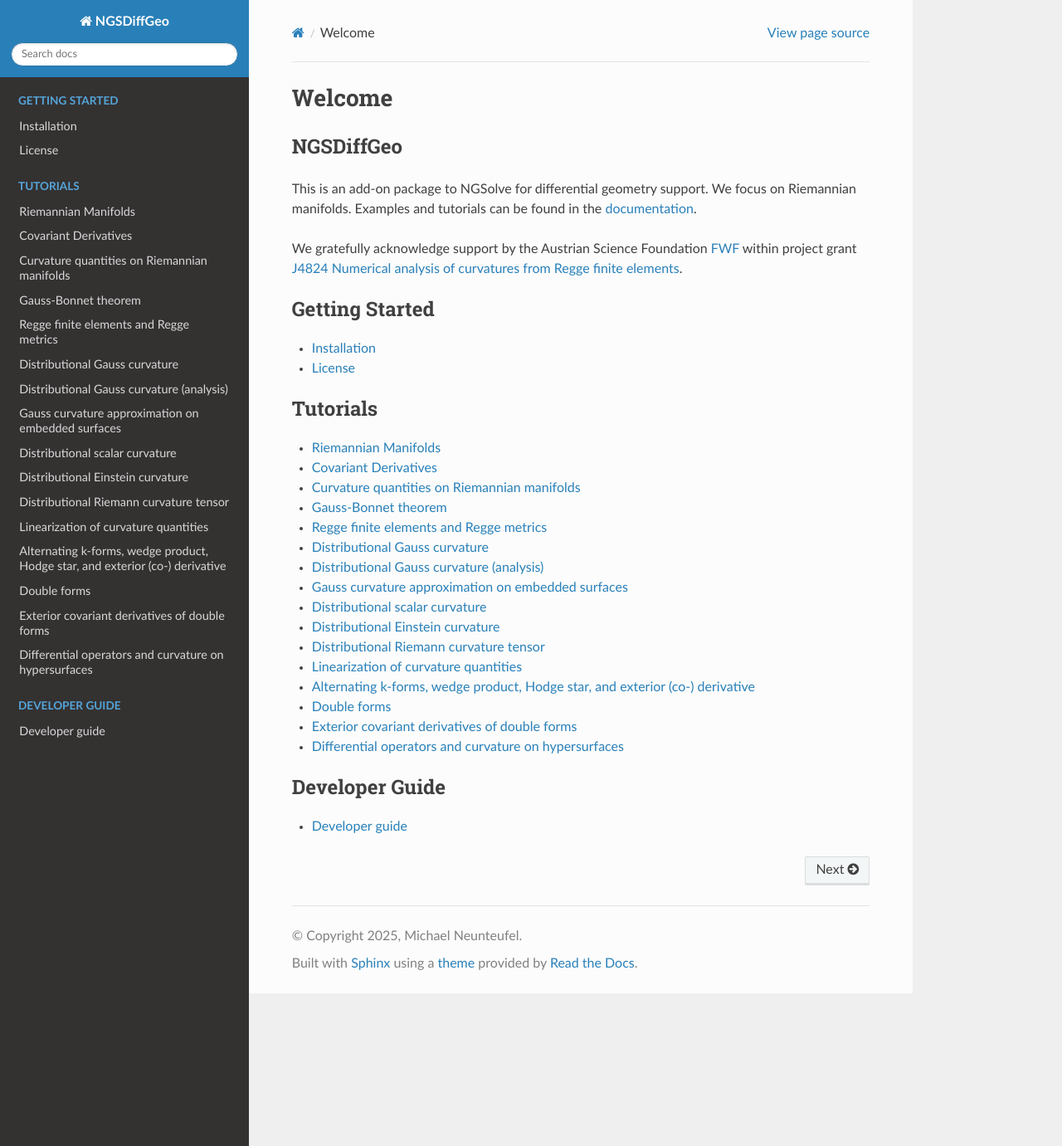
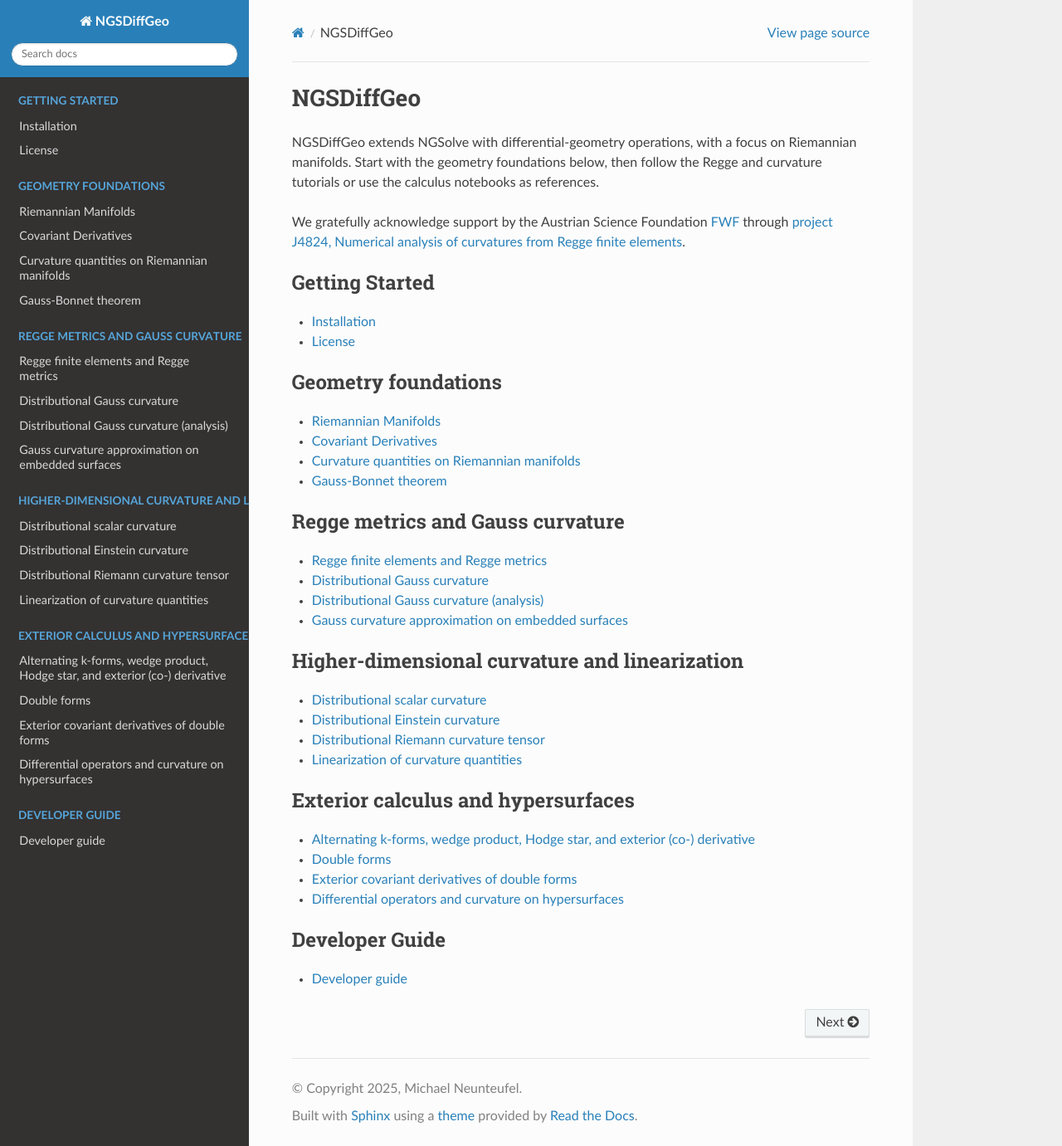
Before and after one commit to MichaelNeunteufel/NGSDiffGeo, a Sphinx documentation site: the page built from docs/index.rst, in a window 1280 px wide and 1381 px high. Shown: the whole window at 83% size. Built offline with Sphinx 7.4.7 and the Read the Docs theme 3.1.0, drawn with Linux system fonts in a browser that asks for light colours; a script that is not in the unit is left out; comment, search, counter and statistics services are not loaded.

Commit message:
restructure docu

```diff
--- a/docs/index.rst
+++ b/docs/index.rst
@@ -1,14 +1,14 @@
-.. NGSDiffGeo documentation master file, created by
-   sphinx-quickstart on Mon Feb 10 12:51:03 2025.
-   You can adapt this file completely to your liking, but it should at least
-   contain the root `toctree` directive.
+NGSDiffGeo
+==========
 
+NGSDiffGeo extends NGSolve with differential-geometry operations, with a focus
+on Riemannian manifolds. Start with the geometry foundations below, then follow
+the Regge and curvature tutorials or use the calculus notebooks as references.
 
-Welcome
-========================
-
-.. include:: ../README.md
-   :parser: myst_parser.sphinx_
+We gratefully acknowledge support by the Austrian Science Foundation
+`FWF <https://www.fwf.ac.at>`_ through
+`project J4824, Numerical analysis of curvatures from Regge finite elements
+<https://www.fwf.ac.at/en/research-radar/10.55776/J4824>`_.
 
 .. toctree::
    :maxdepth: 1
@@ -18,21 +18,36 @@ Welcome
    license
 
 .. toctree::
-   :caption: Tutorials
+   :caption: Geometry foundations
    :maxdepth: 1
 
    tutorials/01_riemannian_manifolds.ipynb
    tutorials/02_covariant_derivatives.ipynb
    tutorials/03_curvatures.ipynb
    tutorials/04_gauss_bonnet.ipynb
+
+.. toctree::
+   :caption: Regge metrics and Gauss curvature
+   :maxdepth: 1
+
    tutorials/05_regge_metric.ipynb
    tutorials/06_distributional_gauss_curvature.ipynb
    tutorials/07_distributional_gauss_curvature_analysis.ipynb
    tutorials/08_distributional_gauss_curvature_surface.ipynb
+
+.. toctree::
+   :caption: Higher-dimensional curvature and linearization
+   :maxdepth: 1
+
    tutorials/09_distributional_scalar_curvature.ipynb
    tutorials/10_distributional_einstein_tensor.ipynb
    tutorials/11_distributional_riemann_curvature_tensor.ipynb
    tutorials/12_linearization_curvature_quantities.ipynb
+
+.. toctree::
+   :caption: Exterior calculus and hypersurfaces
+   :maxdepth: 1
+
    tutorials/13_kforms_exterior_derivative.ipynb
    tutorials/14_double_forms.ipynb
    tutorials/15_double_forms_covariant_derivatives.ipynb
--- a/docs/license.rst
+++ b/docs/license.rst
@@ -1,4 +1,6 @@
 License
------------------
+-------
 
-GNU LESSER GENERAL PUBLIC LICENSE Version 3
+NGSDiffGeo is licensed under the GNU Lesser General Public License, version 3.
+The full text is available in the repository's
+`LICENSE file <https://github.com/MichaelNeunteufel/NGSDiffGeo/blob/main/LICENSE>`_.
```
Also changed, not shown: docs/tutorials/12_linearization_curvature_quantities.ipynb, docs/tutorials/14_double_forms.ipynb, docs/tutorials/15_double_forms_covariant_derivatives.ipynb, docs/tutorials/16_submanifold_geometry.ipynb.
